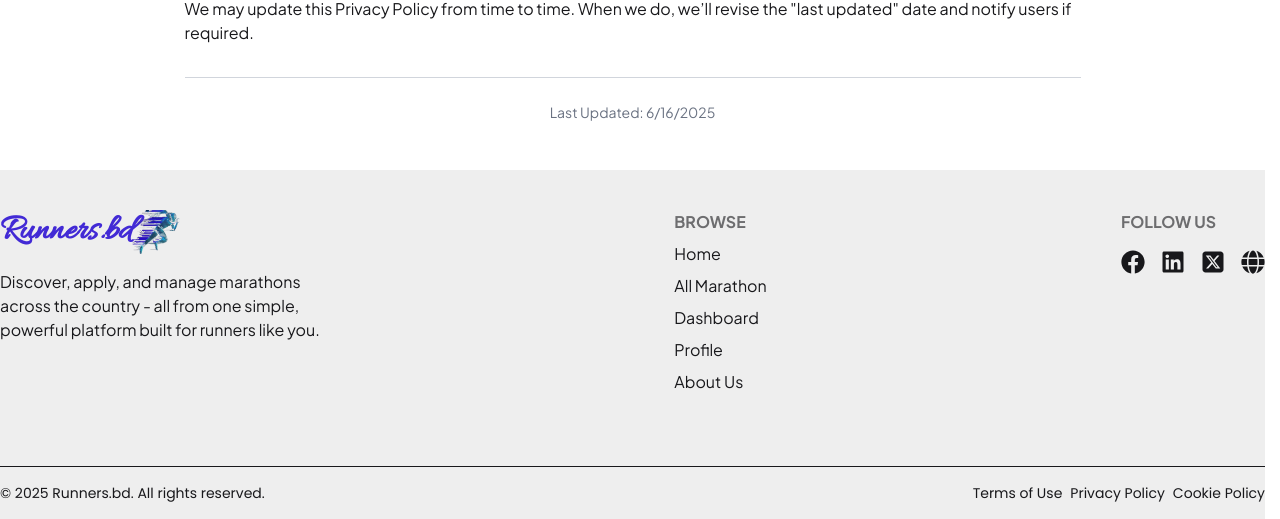
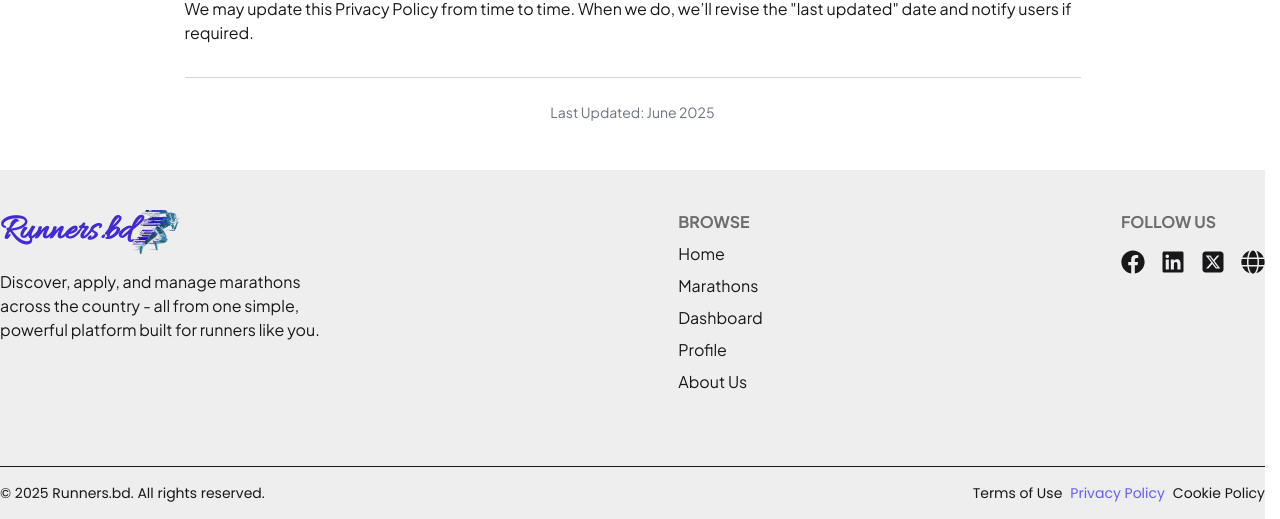
Before and after one commit to yeasin-islam/Runners.bd, a React (Vite) app: page /privacy in a window 1280 px wide. Shown: the part 992-1511 px from the top of the page. Built offline with nearby package versions, Linux system fonts and the light colour scheme; no server answers; sample sign-in values are in the browser's storage.

Commit message:
Update footer links and social media URLs; set last updated date to June 2025 in policy pages

```diff
--- a/src/components/Footer.jsx
+++ b/src/components/Footer.jsx
@@ -35,7 +35,7 @@ const Footer = () => {
                                         } to="/">Home</NavLink></li>
                                         <li><NavLink className={({ isActive }) =>
                                             isActive ? "text-indigo-500" : ""
-                                        } to="/marathons">All Marathon</NavLink></li>
+                                        } to="/marathons">Marathons</NavLink></li>
                                         <li className="hidden lg:flex"><NavLink className={({ isActive }) =>
                                             isActive ? "text-indigo-500" : ""
                                         } to="/dashboard/my-marathons">Dashboard</NavLink></li>
@@ -92,7 +92,7 @@ const Footer = () => {
                         <h6 className="font-bold footer-title">Follow Us</h6>
                         <div className="flex justify-center gap-4 mt-2 text-2xl sm:justify-start">
                             <a href="https://www.facebook.com/yeasin.islam2018" target="_blank" rel="noopener noreferrer"><FaFacebook /></a>
-                            <a href="https://www.linkedin.com/in/yeasin-islam75" target="_blank" rel="noopener noreferrer"><FaLinkedin /></a>
+                            <a href="https://www.linkedin.com/in/yeasin-islam10" target="_blank" rel="noopener noreferrer"><FaLinkedin /></a>
                             <a href="https://x.com/yeasin_islam75" target="_blank" rel="noopener noreferrer"><FaSquareXTwitter /></a>
                             <a href="https://yeasinislam08.web.app" target="_blank" rel="noopener noreferrer"><FaGlobe /></a>
                         </div>
@@ -104,9 +104,15 @@ const Footer = () => {
                         © {new Date().getFullYear()} Runners.bd. All rights reserved.
                     </p>
                     <ul className="flex justify-center gap-2 text-sm">
-                        <li><Link to="/terms">Terms of Use</Link></li>
-                        <li><Link to="/privacy">Privacy Policy</Link></li>
-                        <li><Link to="/cookies">Cookie Policy</Link></li>
+                        <li><NavLink  className={({ isActive }) =>
+                            isActive ? "text-indigo-500" : ""
+                        } to="/terms">Terms of Use</NavLink ></li>
+                        <li><NavLink  className={({ isActive }) =>
+                            isActive ? "text-indigo-500" : ""
+                        } to="/privacy">Privacy Policy</NavLink ></li>
+                        <li><NavLink  className={({ isActive }) =>
+                            isActive ? "text-indigo-500" : ""
+                        } to="/cookies">Cookie Policy</NavLink ></li>
                     </ul>
                 </div>
             </div>
--- a/src/components/Navber.jsx
+++ b/src/components/Navber.jsx
@@ -74,14 +74,14 @@ const Navbar = () => {
                                 </NavLink>
                             </li>
 
-                            <li>
-                                <NavLink className={({ isActive }) => isActive ? "text-indigo-500 flex items-center gap-2" : "flex items-center gap-2"} to="/marathons">
-                                    <FaListUl /> Marathons
-                                </NavLink>
-                            </li>
-
                             {user ? (
                                 <>
+
+                                    <li>
+                                        <NavLink className={({ isActive }) => isActive ? "text-indigo-500 flex items-center gap-2" : "flex items-center gap-2"} to="/marathons">
+                                            <FaListUl /> Marathons
+                                        </NavLink>
+                                    </li>
                                     <li>
                                         <details>
                                             <summary className="cursor-pointer flex items-center gap-2"> <FaClipboardList /> Dashboard</summary>
--- a/src/pages/CookiePolicy.jsx
+++ b/src/pages/CookiePolicy.jsx
@@ -68,7 +68,7 @@ const CookiePolicy = () => {
 
         {/* Footer */}
         <div className="text-sm text-gray-500 text-center pt-6 border-t border-gray-300">
-          Last Updated: {new Date().toLocaleDateString()}
+          Last Updated: June 2025
         </div>
       </div>
     </section>
--- a/src/pages/PrivacyPolicy.jsx
+++ b/src/pages/PrivacyPolicy.jsx
@@ -75,7 +75,7 @@ const PrivacyPolicy = () => {
 
         {/* Footer */}
         <div className="text-sm text-gray-500 text-center pt-6 border-t border-gray-300">
-          Last Updated: {new Date().toLocaleDateString()}
+          Last Updated: June 2025
         </div>
       </div>
     </section>
--- a/src/pages/TermsOfUse.jsx
+++ b/src/pages/TermsOfUse.jsx
@@ -75,7 +75,7 @@ const TermsOfUse = () => {
 
         {/* Footer */}
         <div className="text-sm text-gray-500 text-center pt-6 border-t border-gray-300">
-          Last Updated: {new Date().toLocaleDateString()}
+          Last Updated: June 2025
         </div>
       </div>
     </section>
```
